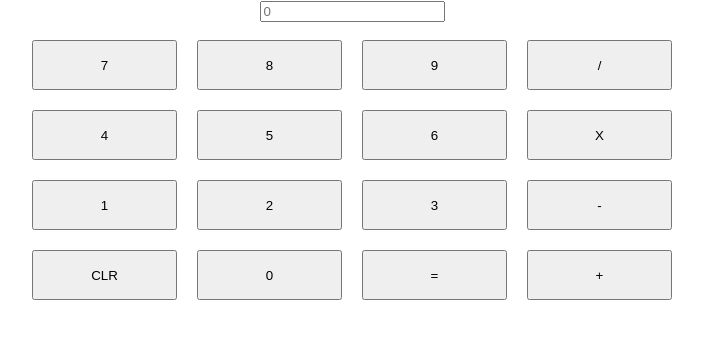
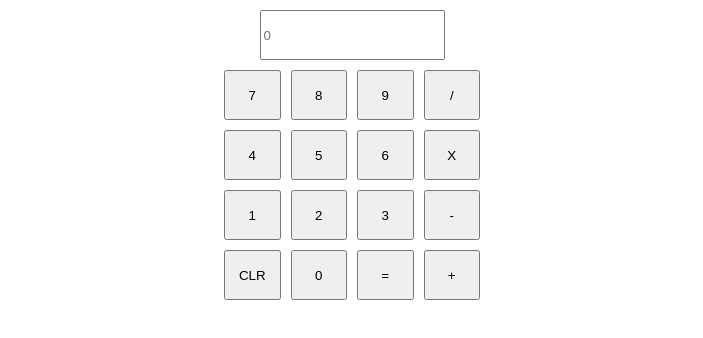
Before and after one commit to trStefenDecena/my-calc, a React (Create React App) app: page / in a window 1280 px wide. Shown: the top 338 px of the page, without its empty margins (288-991 px from the left). Built offline with nearby package versions, Linux system fonts and the light colour scheme.

Commit message:
fixed layout

```diff
--- a/src/App.css
+++ b/src/App.css
@@ -1,5 +1,6 @@
 .App {
   text-align: center;
+  padding: 0 30% 0 30%;
 }
 
 .App-logo {
@@ -41,12 +42,18 @@
   display: grid;
   grid-template-columns: repeat(4, minmax(50px, 1fr));
   grid-template-rows: repeat(4, minmax(50px, 1fr));
-  grid-gap: 20px;
+  grid-gap: 10px;
 
   width: 50%;
   margin: auto;
 }
 
 .InputField {
-  height: 40px;
+  display: flex;
+  justify-content: center;
+  align-items: stretch;
+
+  height: 50px;
+  padding: 10px;
+
 }
```
